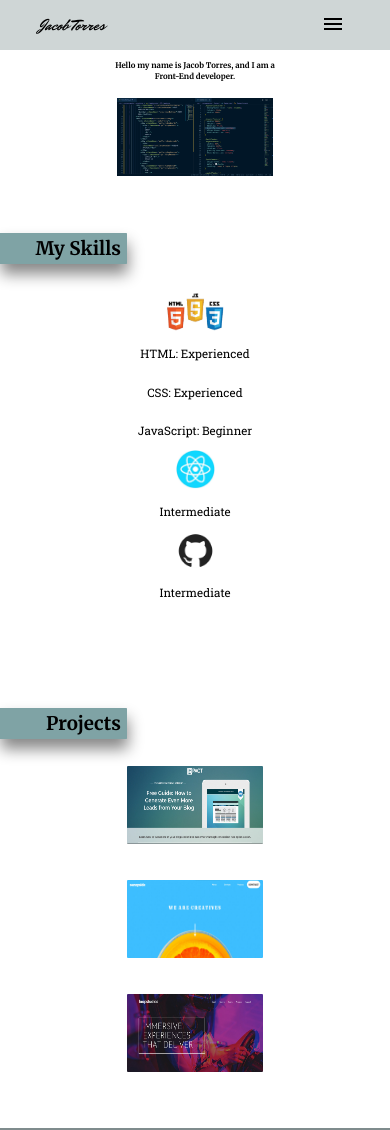
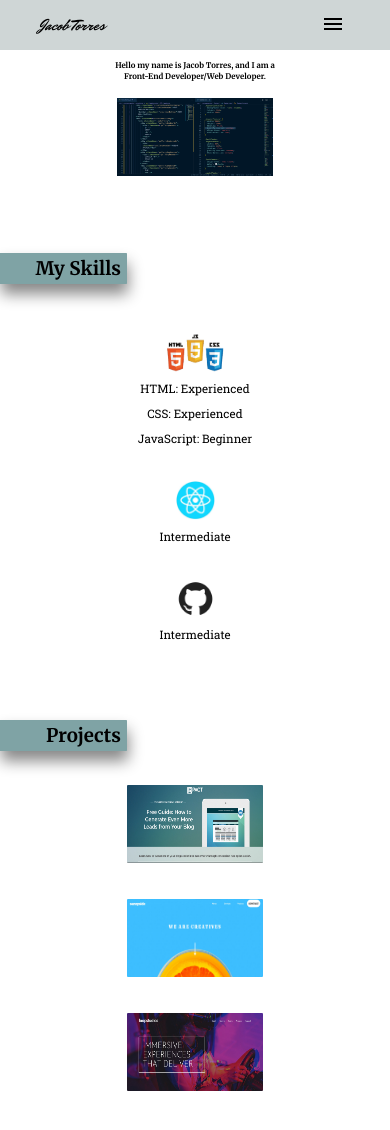
Before and after one commit to JacobTTorres/my_portfolio, a plain HTML site: page index.html in a window 390 px wide. Shown: the top 1130 px of the page. Drawn offline with Linux system fonts and the light colour scheme.

Commit message:
fixed bugs with headers and navbar

```diff
--- a/index.html
+++ b/index.html
@@ -57,7 +57,7 @@
           <div class="headerContent">
             <div class="middleContainer">
               <h1 class="middleHeader">
-                Hello my name is Jacob Torres, and I am a Front-End developer.
+                Hello my name is Jacob Torres, and I am a Front-End Developer/Web Developer.
               </h1>
               <img src="images/loop-studio-code.png" alt="" class="myPicture">
               <img src="images/loopstudiopic.jpg" alt="" class="loopStudioPic">
--- a/style.css
+++ b/style.css
@@ -55,7 +55,6 @@ a {
 	align-items: center;
 	background-color: #fff;
 	box-shadow: 3px 20px 15px #00000079;
-	position: relative;
 }
 
 .appContent {
@@ -65,6 +64,7 @@ a {
 	justify-content: center;
 	align-items: center;
 	flex-direction: column;
+	position: relative;
 }
 
 .appHeader {
@@ -85,7 +85,7 @@ a {
 
 /* navbar css */
 .navbarContainer {
-	width: 100%;
+	width: var(--desktop);
 	height: 50px;
 	display: flex;
 	justify-content: center;
@@ -215,17 +215,17 @@ a {
 	display: flex;
 	justify-content: center;
 	align-items: center;
-	position: relative;
 }
 
 .mySkillsContent {
-	width: 100%;
+	width: 1440px;
 	height: 100%;
 	display: flex;
 	justify-content: center;
 	align-items: center;
 	flex-direction: column;
 	margin: 5vw 0 5vw 0;
+	position: relative;
 }
 
 .skillHeader {
@@ -250,7 +250,7 @@ a {
 	justify-content: center;
 	align-items: flex-start;
 	flex-direction: row;
-	margin: 57.6px 0vw 0vw 0vw;
+	margin: 20vh 0vw 0vw 0vw;
 }
 
 .skill {
@@ -290,17 +290,18 @@ a {
 	display: flex;
 	justify-content: center;
 	align-items: center;
-	position: relative;
+
 }
 
 .projectContent {
-	width: 90%;
+	width: 1440px;
 	height: 100%;
 	display: flex;
 	justify-content: space-around;
 	align-items: flex-start;
 	flex-direction: column;
 	margin: 5vw 0 5vw 0;
+	position: relative;
 }
 
 .projectHeader {
@@ -325,7 +326,7 @@ a {
 	justify-content: center;
 	align-items: center;
 	flex-direction: column;
-	margin: 57.6px 0vw 0vw 0vw;
+	margin: 20vh 0vw 0vw 0vw;
 }
 
 .project {
@@ -362,15 +363,20 @@ a {
 }
 
 /* footer css */
+#my-contacts{
+	width: 100%;
+}
+
 .footerContainer {
 	background-color: var(--dark-grey);
 	display: flex;
 	justify-content: center;
 	align-items: center;
+	width: var(--desktop);
 }
 
 .footerContent {
-	width: 90%;
+	width: 80%;
 	height: 100%;
 	padding: 1vw;
 	display: flex;
@@ -454,6 +460,12 @@ a {
 	background-color: var(--primary);
 }
 
+@media only screen and (max-width: 1440px){
+	.projectContent,.mySkillsContent,.navbarContainer{
+		width: 100%;
+	}
+}
+
 @media only screen and (max-width: 900px) {
 	.logo {
 		font-size: 4vw;
@@ -528,6 +540,7 @@ a {
 	}
 	.skill {
 		width: 80%;
+		margin: 15px 0 15px 0;
 	}
 
 	.skillPhoto {
@@ -543,6 +556,7 @@ a {
 	.skillInfo {
 		width: 100%;
 		font-size: 3vw;
+		margin: 5px;
 	}
 	.footerContent {
 		flex-direction: column;
@@ -555,4 +569,12 @@ a {
 		width: 5vw;
 		height: 5vw;
 	}
+
+	.projectContainer,.skillContainer{
+		margin: 10vh 0 0 0;
+	}
+
+	#my-projects{
+		margin-top: 0;
+	}
 }
```
